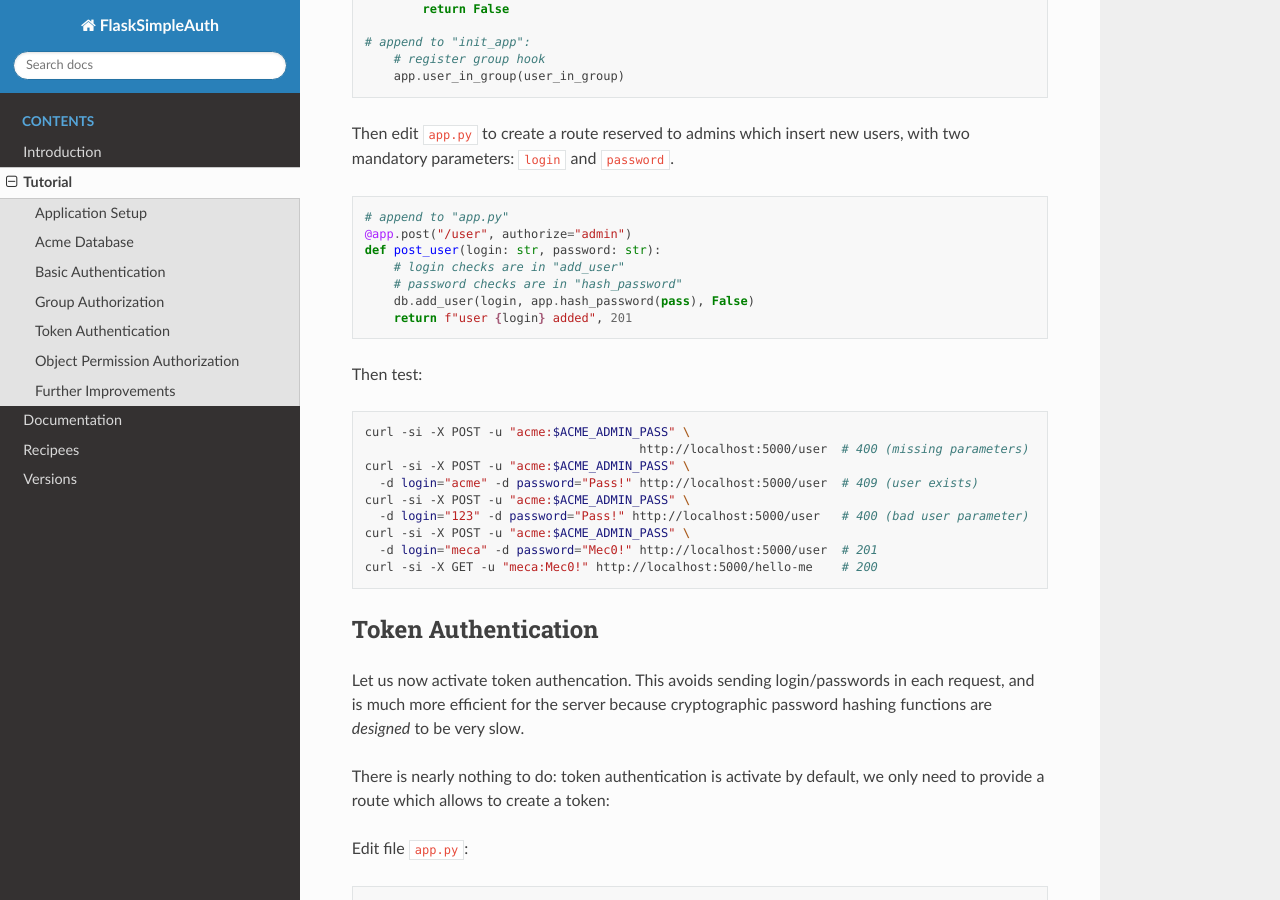
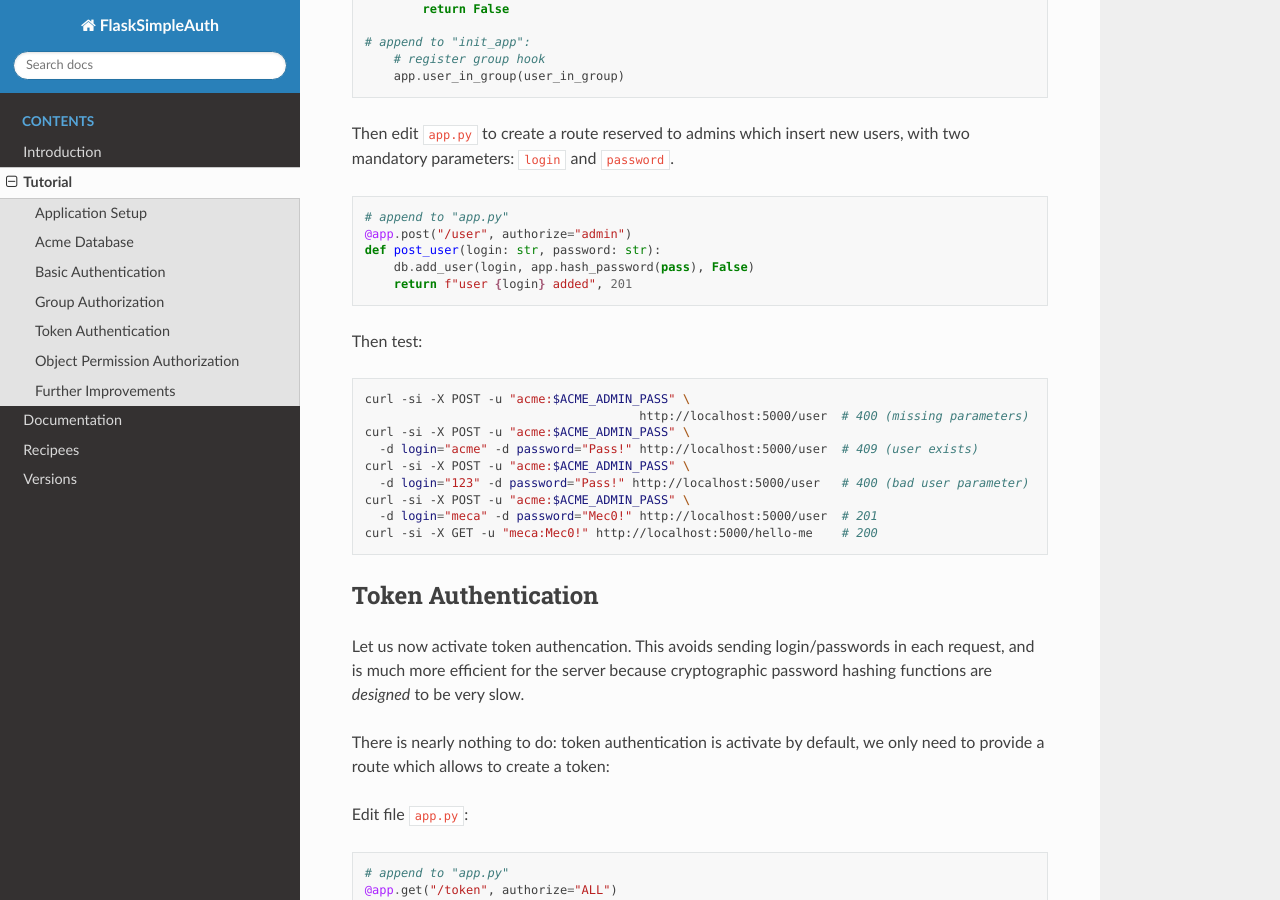
Before and after one commit to zx80/flask-simple-auth, a Sphinx documentation site: the page built from docs/TUTORIAL.md, in a window 1280 px wide and 900 px high, scrolled down 4850 px. Built offline with Sphinx 7.4.7 and the Read the Docs theme 2.0.0, drawn with Linux system fonts in a browser that asks for light colours; pages that are not in the unit, such as notebooks, are missing from menus.

Commit message:
remove comments

````diff
--- a/docs/TUTORIAL.md
+++ b/docs/TUTORIAL.md
@@ -268,8 +268,6 @@ with two mandatory parameters: `login` and `password`.
 # append to "app.py"
 @app.post("/user", authorize="admin")
 def post_user(login: str, password: str):
-    # login checks are in "add_user"
-    # password checks are in "hash_password"
     db.add_user(login, app.hash_password(pass), False)
     return f"user {login} added", 201
 ```
````
